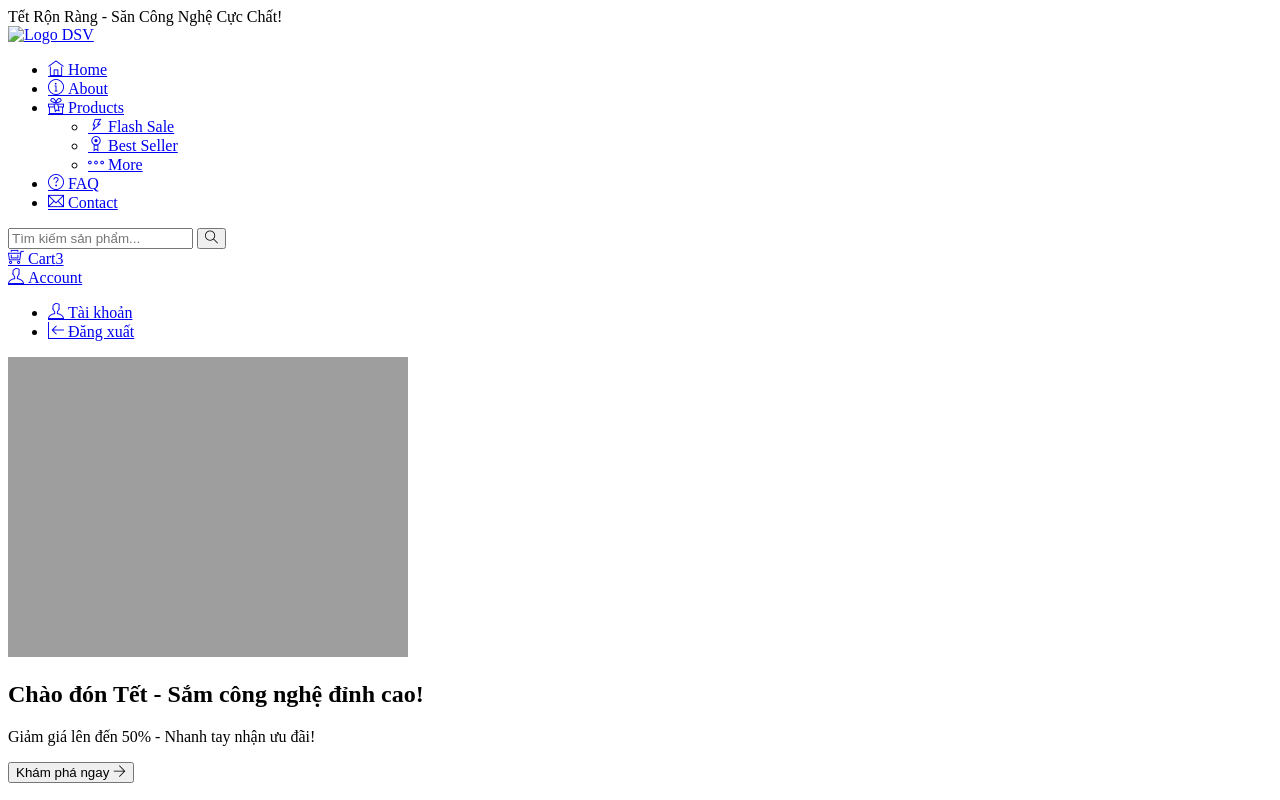
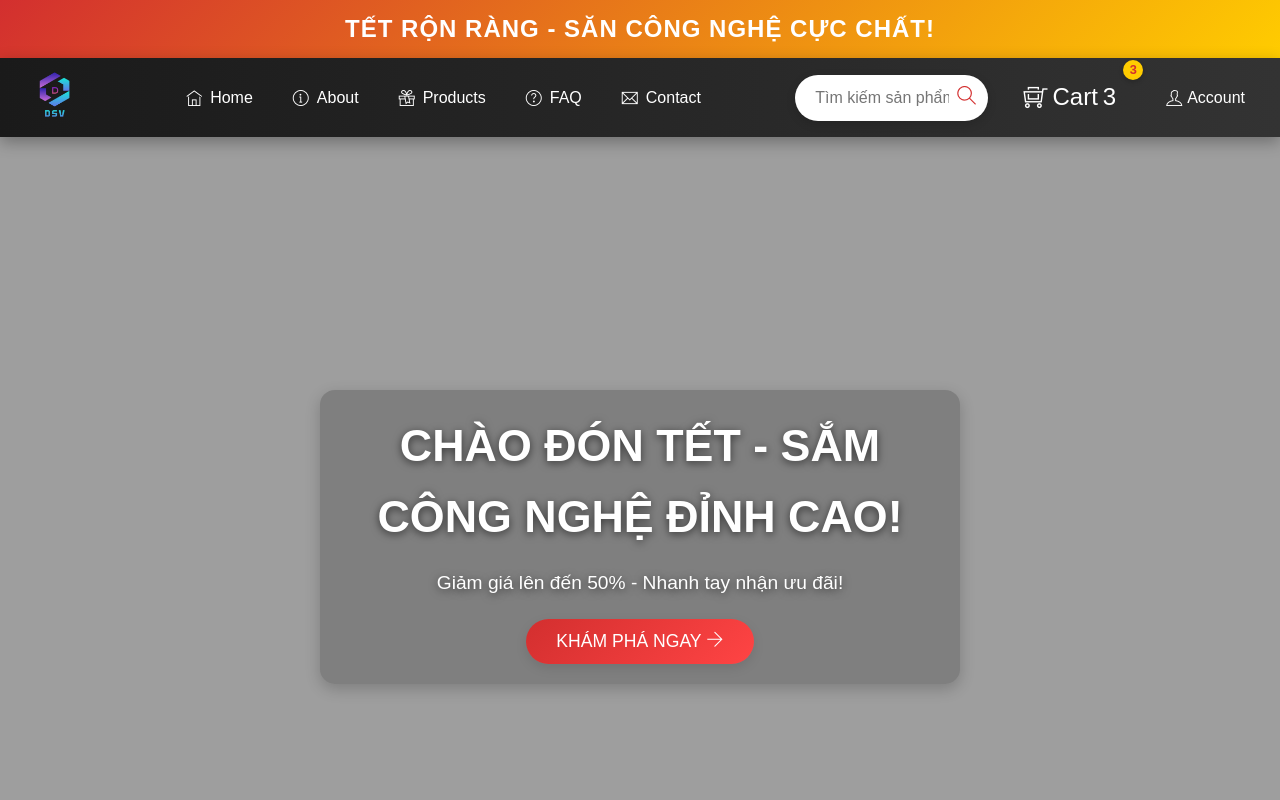
Before and after one commit to ndyudev/jmg-store-asm-final, a plain HTML site: page index.html in a window 1280 px wide. Shown: the top 800 px of the page. Drawn offline with Linux system fonts and the light colour scheme; the site is published under a folder, as on GitHub Pages, so addresses that start at the root find nothing.

Commit message:
ASM Final P2

```diff
--- a/index.html
+++ b/index.html
@@ -4,9 +4,9 @@
     <meta charset="UTF-8">
     <meta name="viewport" content="width=device-width, initial-scale=1.0">
     <title>Home | DSV Shop</title>
-    <link rel="stylesheet" href="/style/css/style.css">
+    <link rel="stylesheet" href="./style/css/style.css">
     <link rel="stylesheet" href="./style/icon/themify-icons-font/themify-icons/themify-icons.css">
-    <link rel="icon" href="../img/DSVShop/LogoDSV.png">
+    <link rel="icon" href="./img/DSVShop/LogoDSV.png">
 </head>
 <body>
     <div class="container">
@@ -17,7 +17,7 @@
         <header class="header">
             <nav class="navbar">
                 <div class="logo">
-                    <a href="./index.html"><img src="../img/DSVShop/LogoDSV.png" alt="Logo DSV"></a>
+                    <a href="index.html"><img src="./img/DSVShop/LogoDSV.png" alt="Logo DSV"></a>
                 </div>
                 <ul class="menu">
                     <li><a href="index.html"><i class="ti-home"></i> Home</a></li>
--- a/products.html
+++ b/products.html
@@ -6,7 +6,7 @@
     <title>Products | DSV Shop</title>
     <link rel="stylesheet" href="./style/css/style.css">
     <link rel="stylesheet" href="./style/icon/themify-icons-font/themify-icons/themify-icons.css">
-    <link rel="icon" href="../img/DSVShop/LogoDSV.png">
+    <link rel="icon" href="./img/DSVShop/LogoDSV.png">
 </head>
 <body>
     <div class="container">
```
